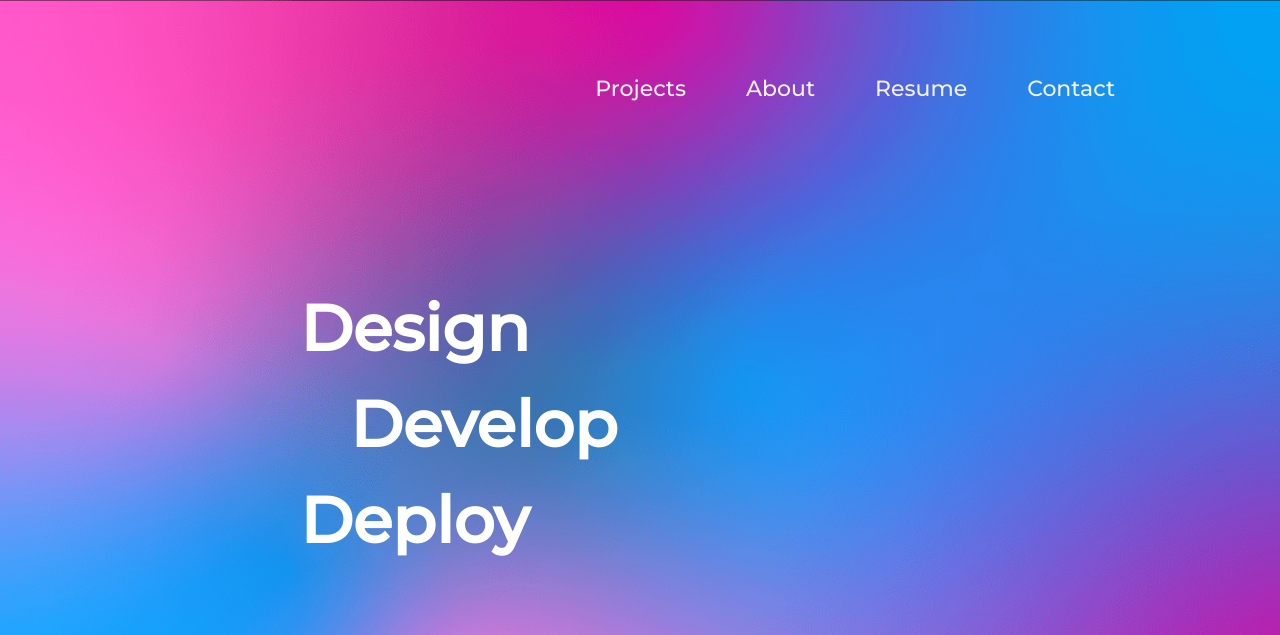
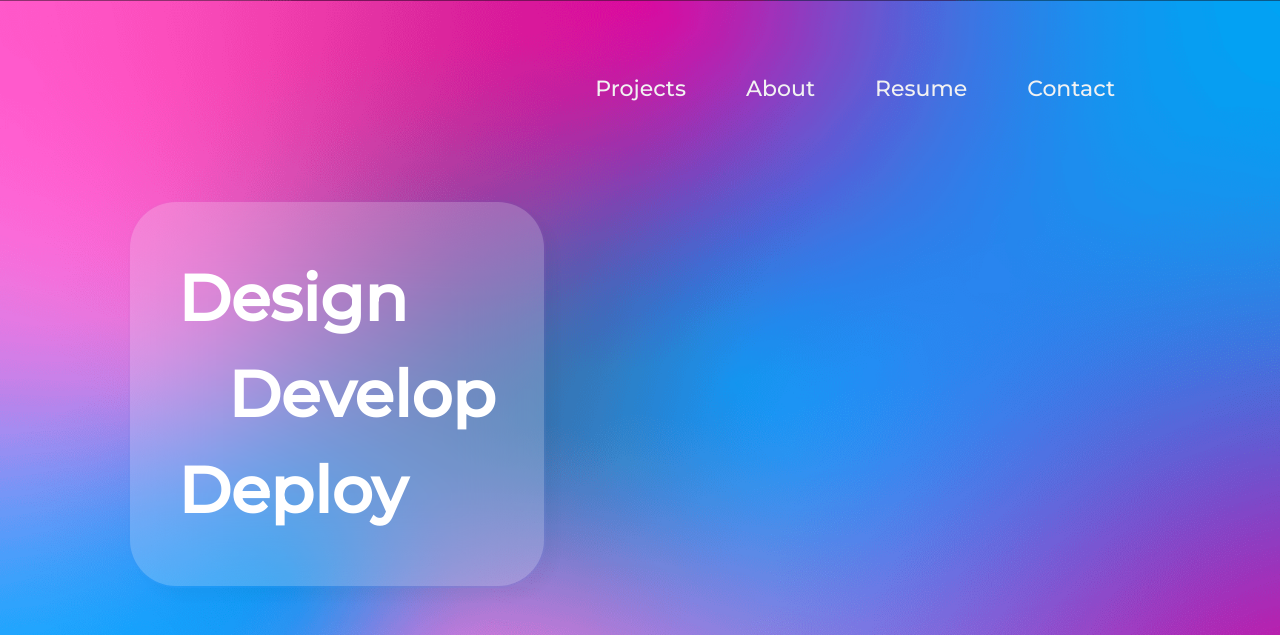
Before and after one commit to kwalorz/my_portfolio, a plain HTML site: page index.html in a window 1280 px wide. Shown: the top 635 px of the page. Drawn offline with Linux system fonts and the light colour scheme.

Commit message:
adding glassmorphism

```diff
--- a/css/style.css
+++ b/css/style.css
@@ -52,20 +52,29 @@ nav ul li a:hover {
   font-size: 25px;
 }
 
-.header_text {
+.header_glass {
+  display: inline-block;
+  background: rgba(255, 255, 255, 0.2);
+  padding: 3rem;
+  border-radius: 3rem;
   position: relative;
-  top: 280px;
-  left: 300px;
+  top: 25%;
+  left: 10%;
+  z-index: 1;
+  backdrop-filter: blur(40px);
+  border: solid 2px transparent;
+  background-clip: padding-box;
+  box-shadow: 10px 10px 10px rgba(46, 54, 68, 0.03);
 }
 
-.header_text h1 {
+.header_glass h1 {
   color: white;
   font-weight: 700;
   font-size: 4rem;
   line-height: 1.5;
 }
 
-.header_text h1:nth-child(2) {
+.header_glass h1:nth-child(2) {
   text-indent: 50px;
 }
 
--- a/index.html
+++ b/index.html
@@ -29,10 +29,10 @@
           <li><a href="#" id="contact-btn">Contact</a></li>
         </ul>
       </nav>
-      <div class="header_text">
-        <h1>Design</h1>
-        <h1>Develop</h1>
-        <h1>Deploy</h1>
+      <div class="header_glass" id="glass">
+        <h1 class="seq">Design</h1>
+        <h1 class="seq">Develop</h1>
+        <h1 class="seq">Deploy</h1>
       </div>
       <div class="social_icons">
         <div class="social_icon-container">
```
